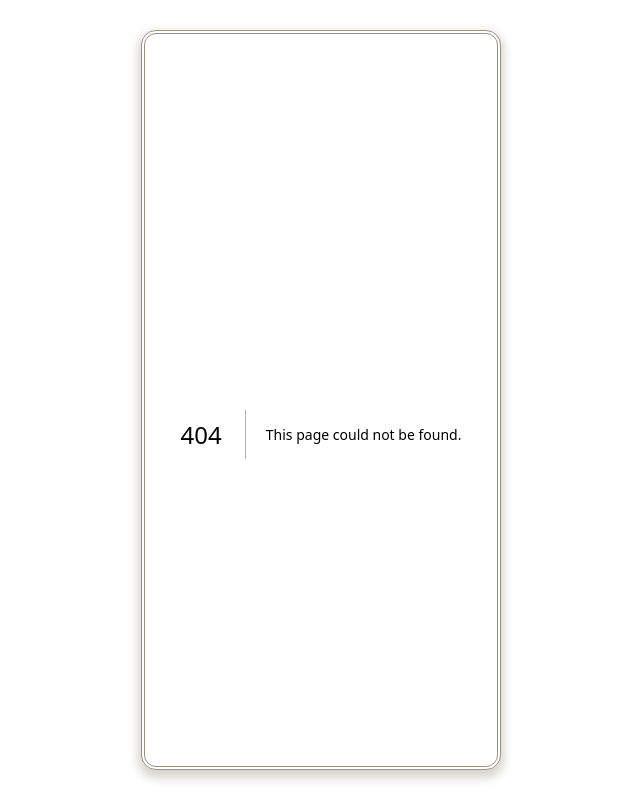
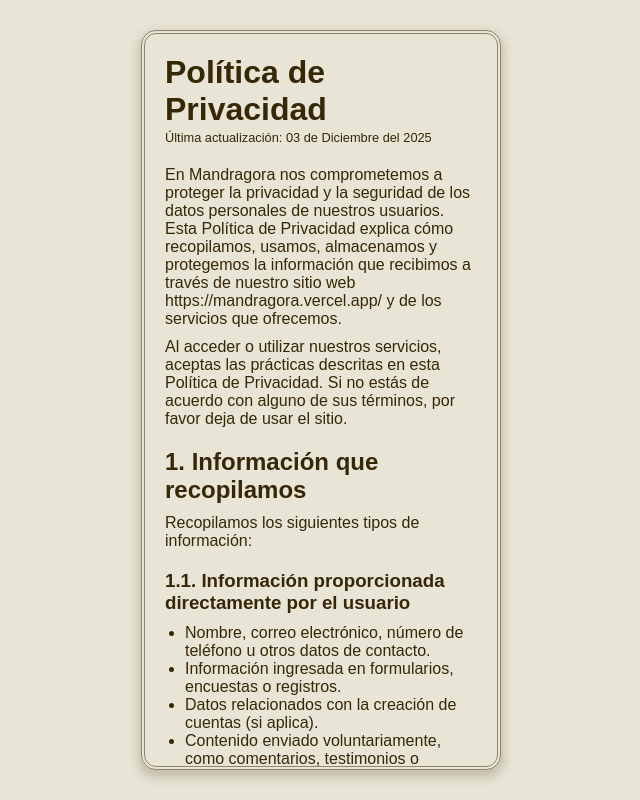
Before and after one commit to pabletefatimarocio/mandragora, a Next.js app: page /privacy-policy in a window 1280 px wide. Before the commit this address had no page. Shown: the whole page, without its empty margins (319-959 px from the left). Built offline with nearby package versions, Linux system fonts and the light colour scheme; a web font is replaced by a local one.

Commit message:
privacy-policy page

```diff
--- a/src/app/RootLayout.module.css
+++ b/src/app/RootLayout.module.css
@@ -1,4 +1,6 @@
 .rootLayout {
+  display: flex;
+  flex-direction: column;
   height: 740px;
   width: 360px;
   border: 4px double rgba(54, 39, 6, 0.5);
--- /dev/null
+++ b/src/app/privacy-policy/PrivacyPolicyPage.module.css
@@ -0,0 +1,26 @@
+.container {
+  position: relative;
+  display: flex;
+  flex-direction: column;
+  gap: 20px;
+  padding: 20px;
+  overflow: auto;
+}
+
+.lastUpdate {
+  font-size: 0.8rem;
+}
+
+.section {
+  display: flex;
+  flex-direction: column;
+  gap: 10px;
+}
+
+.listItem {
+  margin-left: 20px;
+}
+
+.label {
+  font-weight: bold;
+}
--- /dev/null
+++ b/src/app/privacy-policy/page.jsx
@@ -0,0 +1,202 @@
+import styles from "./PrivacyPolicyPage.module.css";
+
+export default function PrivacyPolicyPage() {
+  return (
+    <div className={styles.container}>
+      <div>
+        <h1>Política de Privacidad</h1>
+        <span className={styles.lastUpdate}>Última actualización: 03 de Diciembre del 2025</span>
+      </div>
+      <div className={styles.section}>
+        <p>
+          En Mandragora nos comprometemos a proteger la privacidad y la seguridad de los datos personales de nuestros
+          usuarios. Esta Política de Privacidad explica cómo recopilamos, usamos, almacenamos y protegemos la
+          información que recibimos a través de nuestro sitio web https://mandragora.vercel.app/ y de los servicios que
+          ofrecemos.
+        </p>
+        <p>
+          Al acceder o utilizar nuestros servicios, aceptas las prácticas descritas en esta Política de Privacidad. Si
+          no estás de acuerdo con alguno de sus términos, por favor deja de usar el sitio.
+        </p>
+      </div>
+
+      <div className={styles.section}>
+        <h2>1. Información que recopilamos</h2>
+        <p>Recopilamos los siguientes tipos de información:</p>
+      </div>
+
+      <div className={styles.section}>
+        <h3>1.1. Información proporcionada directamente por el usuario</h3>
+        <ul>
+          <li className={styles.listItem}>Nombre, correo electrónico, número de teléfono u otros datos de contacto.</li>
+          <li className={styles.listItem}>Información ingresada en formularios, encuestas o registros.</li>
+          <li className={styles.listItem}>Datos relacionados con la creación de cuentas (si aplica).</li>
+          <li className={styles.listItem}>
+            Contenido enviado voluntariamente, como comentarios, testimonios o archivos.
+          </li>
+        </ul>
+      </div>
+
+      <div className={styles.section}>
+        <h3>1.2. Información recopilada automáticamente</h3>
+        <p>Cuando navegas por nuestro sitio, podemos recopilar:</p>
+        <ul>
+          <li className={styles.listItem}>Dirección IP.</li>
+          <li className={styles.listItem}>Tipo de dispositivo y navegador.</li>
+          <li className={styles.listItem}>Páginas visitadas y tiempo de navegación.</li>
+          <li className={styles.listItem}>Datos de uso y métricas del sitio.</li>
+          <li className={styles.listItem}>Cookies y tecnologías similares.</li>
+        </ul>
+      </div>
+
+      <div className={styles.section}>
+        <h3>1.3. Información proveniente de terceros</h3>
+        <p>Podemos recibir información de:</p>
+        <ul>
+          <li className={styles.listItem}>Herramientas analíticas (Google Analytics, etc.).</li>
+          <li className={styles.listItem}>Proveedores de autenticación o redes sociales (si se usan).</li>
+          <li className={styles.listItem}>Plataformas de terceros integradas en nuestro servicio.</li>
+        </ul>
+      </div>
+
+      <div className={styles.section}>
+        <h2>2. Cómo utilizamos la información</h2>
+        <p>Usamos la información recopilada para los siguientes fines:</p>
+
+        <ul>
+          <li className={styles.listItem}>Proveer, operar y mejorar nuestros servicios.</li>
+          <li className={styles.listItem}>Crear y gestionar cuentas de usuario.</li>
+          <li className={styles.listItem}>Ofrecer soporte técnico y atención al cliente.</li>
+          <li className={styles.listItem}>Enviar notificaciones, actualizaciones o información relevante.</li>
+          <li className={styles.listItem}>Analizar el desempeño del sitio y prevenir abusos.</li>
+          <li className={styles.listItem}>Cumplir con obligaciones legales y de seguridad.</li>
+        </ul>
+      </div>
+
+      <div className={styles.section}>
+        <h2>3. Base legal para el tratamiento de datos</h2>
+        <p>Tratamos tus datos personales sobre la base de:</p>
+
+        <ul>
+          <li className={styles.listItem}>Tu consentimiento expreso.</li>
+          <li className={styles.listItem}>La necesidad de ejecutar un contrato o prestación de un servicio.</li>
+          <li className={styles.listItem}>Intereses legítimos como mejorar la experiencia del usuario.</li>
+          <li className={styles.listItem}>Cumplimiento de obligaciones legales aplicables.</li>
+        </ul>
+      </div>
+
+      <div className={styles.section}>
+        <h2>4. Cómo compartimos la información</h2>
+        <p>No vendemos ni alquilamos tu información personal. Sin embargo, podemos compartirla con:</p>
+
+        <ul>
+          <li className={styles.listItem}>
+            Proveedores de servicios que nos ayudan a operar el sitio (hosting, análisis, email, etc.).
+          </li>
+          <li className={styles.listItem}>Autoridades gubernamentales cuando la ley lo exija.</li>
+          <li className={styles.listItem}>Terceros en caso de fusiones, adquisiciones o reestructuraciones.</li>
+          <li className={styles.listItem}>Otras partes cuando lo autorices explícitamente.</li>
+        </ul>
+        <p>
+          Todos los terceros que procesan datos en nuestro nombre están obligados a respetar esta Política y las leyes
+          aplicables.
+        </p>
+      </div>
+
+      <div className={styles.section}>
+        <h2>5. Cookies y tecnologías similares</h2>
+        <p>Utilizamos cookies para:</p>
+
+        <ul>
+          <li className={styles.listItem}>Recordar preferencias del usuario.</li>
+          <li className={styles.listItem}>Analíticas y métricas de rendimiento.</li>
+          <li className={styles.listItem}>Seguridad y prevención de fraudes.</li>
+          <li className={styles.listItem}>
+            Puedes configurar tu navegador para rechazar cookies, aunque algunas funciones del sitio podrían no
+            funcionar correctamente.
+          </li>
+        </ul>
+      </div>
+
+      <div className={styles.section}>
+        <h2>6. Retención de datos</h2>
+        <p>Conservamos los datos personales durante el tiempo necesario para:</p>
+
+        <ul>
+          <li className={styles.listItem}>Cumplir los fines descritos en esta política.</li>
+          <li className={styles.listItem}>Cumplir requisitos legales y regulatorios.</li>
+          <li className={styles.listItem}>Resolver disputas y hacer cumplir acuerdos.</li>
+          <li className={styles.listItem}>
+            Cuando ya no sea necesario conservar tu información, la eliminaremos de forma segura.
+          </li>
+        </ul>
+      </div>
+
+      <div className={styles.section}>
+        <h2>7. Seguridad de la información</h2>
+        <p>
+          Implementamos medidas técnicas y organizativas para proteger tus datos contra accesos no autorizados,
+          pérdidas, alteraciones o divulgaciones.
+        </p>
+        <p>
+          Sin embargo, ningún sistema es completamente seguro y no podemos garantizar la protección absoluta de los
+          datos.
+        </p>
+      </div>
+
+      <div className={styles.section}>
+        <h2>8. Derechos del usuario</h2>
+        <p>Dependiendo de tu jurisdicción, puedes tener derecho a:</p>
+
+        <ul>
+          <li className={styles.listItem}>Acceder a tus datos personales.</li>
+          <li className={styles.listItem}>Solicitar correcciones o actualizaciones.</li>
+          <li className={styles.listItem}>Pedir la eliminación de tus datos (“derecho al olvido”).</li>
+          <li className={styles.listItem}>Retirar tu consentimiento en cualquier momento.</li>
+          <li className={styles.listItem}>Solicitar una copia de tus datos en formato portable.</li>
+          <li className={styles.listItem}>Oponerte al procesamiento en ciertos casos.</li>
+        </ul>
+        <p>Puedes ejercer estos derechos escribiendo a zoranbow@gmail.com.</p>
+      </div>
+
+      <div className={styles.section}>
+        <h2>9. Privacidad de menores</h2>
+
+        <p>Nuestros servicios no están dirigidos a menores de 5 años.</p>
+        <p>
+          No recopilamos intencionalmente datos de menores. Si crees que un menor nos ha proporcionado información,
+          contáctanos para eliminarla.
+        </p>
+      </div>
+
+      <div className={styles.section}>
+        <h2>10. Enlaces a sitios de terceros</h2>
+        <p>
+          Nuestro sitio puede contener enlaces a sitios externos. No somos responsables de las prácticas de privacidad
+          ni del contenido de dichos sitios. Te recomendamos leer sus políticas de privacidad.
+        </p>
+      </div>
+
+      <div className={styles.section}>
+        <h2>11. Cambios a esta Política de Privacidad</h2>
+        <p>Nos reservamos el derecho de actualizar esta Política de Privacidad en cualquier momento.</p>
+        <p>La nueva versión se publicará con una nueva fecha de actualización.</p>
+        <p>El uso continuo del sitio después de los cambios implica aceptación de la política actualizada.</p>
+      </div>
+
+      <div className={styles.section}>
+        <h2>12. Contacto</h2>
+        <p>
+          Si tienes dudas, solicitudes o quieres ejercer tus derechos relacionados con la privacidad, puedes
+          contactarnos:
+        </p>
+        <p>
+          <label className={styles.label}>Correo: </label>zoranbow@gmail.com
+        </p>
+        <p>
+          <label className={styles.label}>Sitio web: </label>https://mandragora.vercel.app
+        </p>
+      </div>
+    </div>
+  );
+}
```
